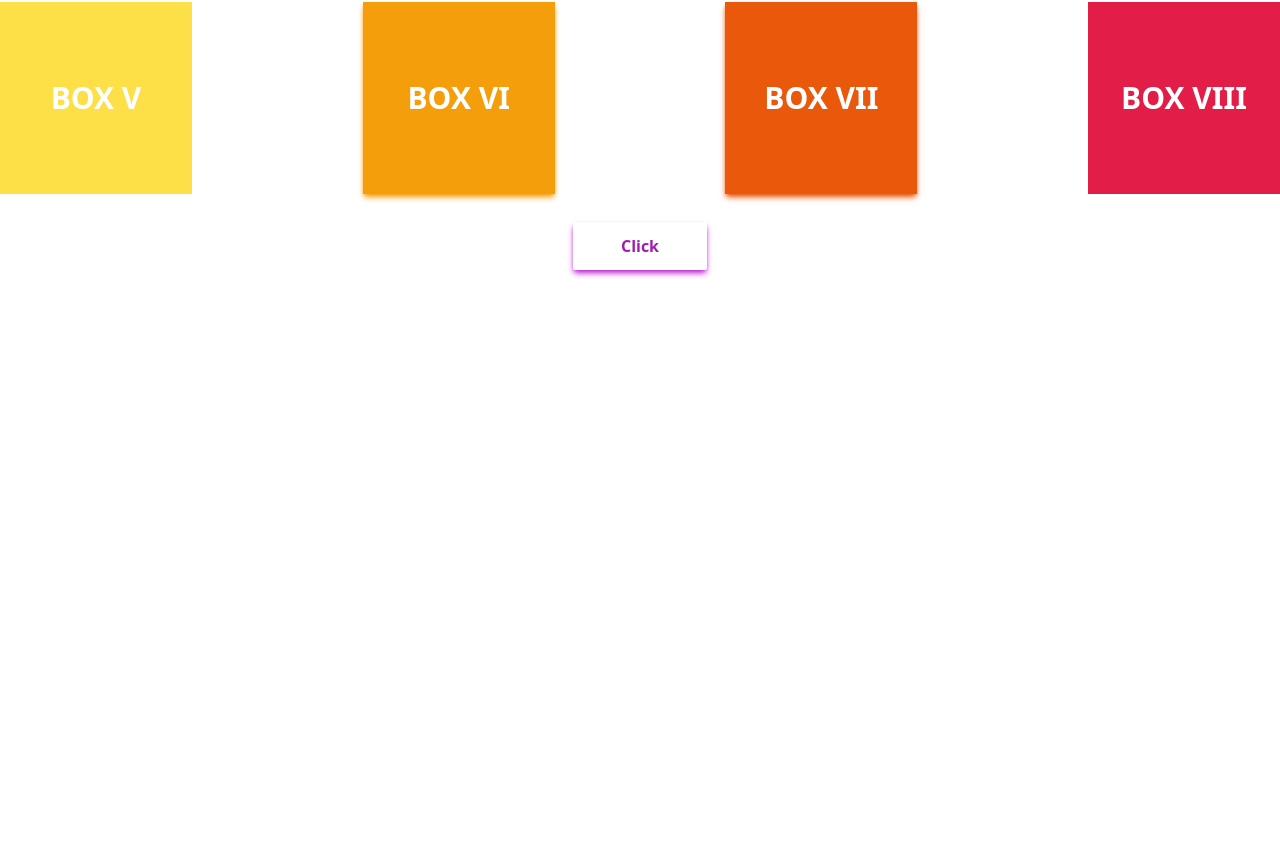
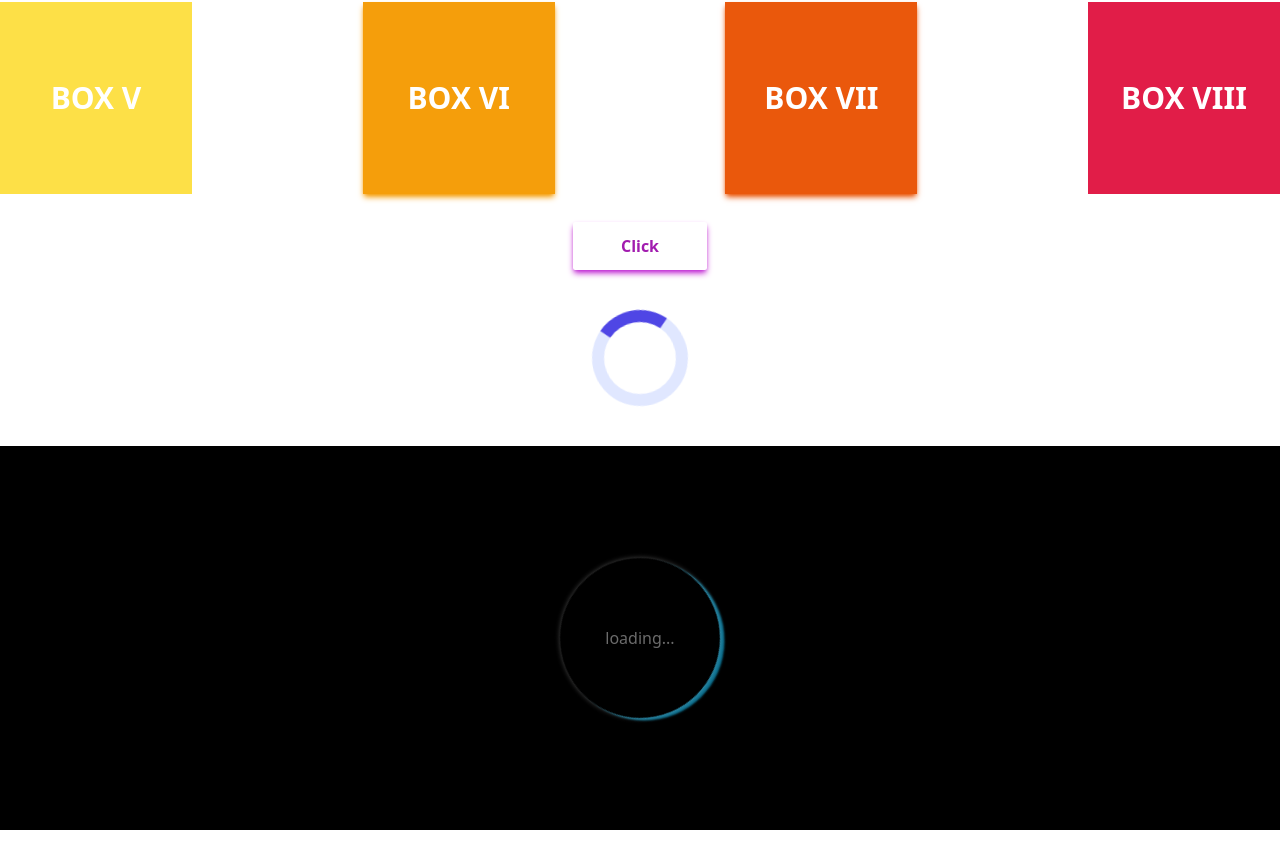
Before and after one commit to sayonUsman/basic-css-animation, a React (Vite) app: page / in a window 1280 px wide. Shown: the part 890-1748 px from the top of the page. Before the commit the page ends 1188 px from the top, so only its background shows below. Built offline with nearby package versions, Linux system fonts and the light colour scheme.

Commit message:
Added some preloader animation

```diff
--- a/src/App.tsx
+++ b/src/App.tsx
@@ -7,6 +7,8 @@ import BoxVI from "./components/Box/BoxVI";
 import BoxVII from "./components/Box/BoxVII";
 import BoxVIII from "./components/Box/BoxVIII";
 import ButtonI from "./components/Button/ButtonI";
+import PreloaderI from "./components/Preloader/PreloaderI";
+import PreloaderII from "./components/Preloader/PreloaderII";
 
 function App() {
   return (
@@ -26,6 +28,9 @@ function App() {
       <div className="flex justify-center my-7">
         <ButtonI />
       </div>
+
+      <PreloaderI />
+      <PreloaderII />
     </>
   );
 }
--- /dev/null
+++ b/src/components/Preloader/PreloaderI.tsx
@@ -0,0 +1,13 @@
+import preloaderStyle from "../../style/Preloader/PreloaderI.module.css";
+
+const PreloaderI = () => {
+  return (
+    <div className="flex justify-center pt-3 pb-10">
+      <div
+        className={`h-24 w-24 border-[12px] border-indigo-100 border-r-indigo-600 rounded-full ${preloaderStyle.loader}`}
+      ></div>
+    </div>
+  );
+};
+
+export default PreloaderI;
--- /dev/null
+++ b/src/components/Preloader/PreloaderII.tsx
@@ -0,0 +1,14 @@
+import preloaderStyle from "../../style/Preloader/PreloaderII.module.css";
+
+const PreloaderII = () => {
+  return (
+    <div className="flex justify-center items-center bg-black text-white h-96 mb-7">
+      <div
+        className={`absolute h-40 w-40 rounded-full ${preloaderStyle.ring}`}
+      ></div>
+      <span className={`${preloaderStyle.text}`}> loading...</span>
+    </div>
+  );
+};
+
+export default PreloaderII;
--- /dev/null
+++ b/src/style/Preloader/PreloaderI.module.css
@@ -0,0 +1,9 @@
+.loader {
+  animation: spin 1s linear infinite;
+}
+
+@keyframes spin {
+  100% {
+    transform: rotate(360deg);
+  }
+}
--- /dev/null
+++ b/src/style/Preloader/PreloaderII.module.css
@@ -0,0 +1,42 @@
+.ring {
+  animation: ring 2s linear infinite;
+}
+
+.text {
+  color: #737373;
+  animation: loadingText 3s ease-in-out infinite;
+}
+
+.ring::before {
+  content: "";
+  position: absolute;
+  width: 100%;
+  height: 100%;
+  top: 0;
+  left: 0;
+  border-radius: 50%;
+  box-shadow: 0 0 5px rgba(255, 255, 255, 0.3);
+}
+
+@keyframes ring {
+  0% {
+    transform: rotate(0deg);
+    box-shadow: 1px 5px 2px #e65c00;
+  }
+
+  50% {
+    transform: rotate(180deg);
+    box-shadow: 1px 5px 2px #18b201;
+  }
+
+  100% {
+    transform: rotate(360deg);
+    box-shadow: 1px 5px 2px #0456c8;
+  }
+}
+
+@keyframes loadingText {
+  50% {
+    color: black;
+  }
+}
```
